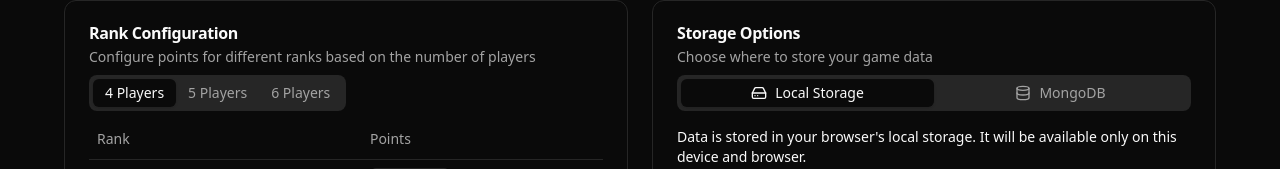
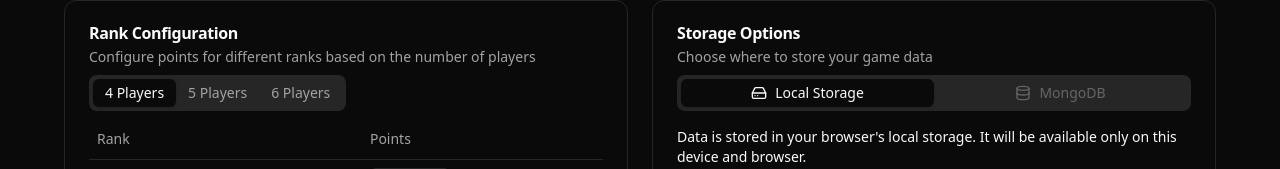
Before and after one commit to mandozza/card-score-keeper, a Next.js app: page /settings in a window 1280 px wide. Shown: the part 181-350 px from the top of the page. Built offline with nearby package versions, Linux system fonts and the light colour scheme.

Commit message:
Disable MongoDB storage option and add explanatory text
- Temporarily disable MongoDB storage tab
- Add informative message explaining storage option unavailability
- Update tab trigger to prevent user interaction with MongoDB option

```diff
--- a/src/app/settings/page.tsx
+++ b/src/app/settings/page.tsx
@@ -204,7 +204,7 @@ export default function Settings() {
                     <TabsTrigger
                       value="mongodb"
                       onClick={() => handleStorageChange('mongodb')}
-                      disabled={isLoading}
+                      disabled={true}
                     >
                       <Database className="mr-2 h-4 w-4" />
                       MongoDB
@@ -222,6 +222,9 @@ export default function Settings() {
                   </TabsContent>
                   <TabsContent value="mongodb" className="mt-4">
                     <div className="space-y-2">
+                      <p className="text-sm text-red-500">
+                        MongoDB storage is temporarily disabled.
+                      </p>
                       <p className="text-sm">
                         Data is stored in MongoDB. It will be available across devices when you're logged in.
                       </p>
```
